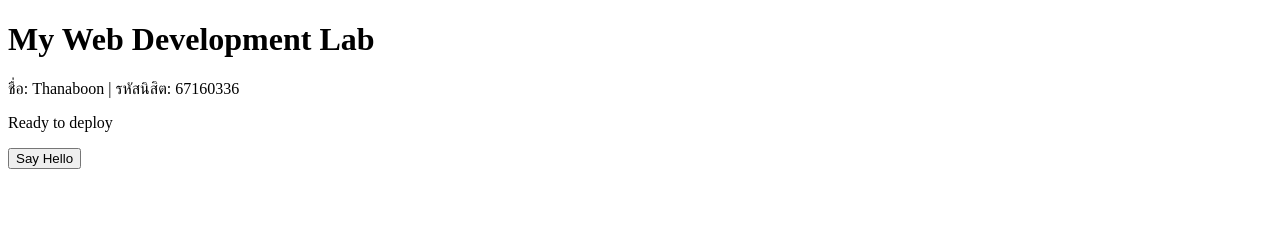
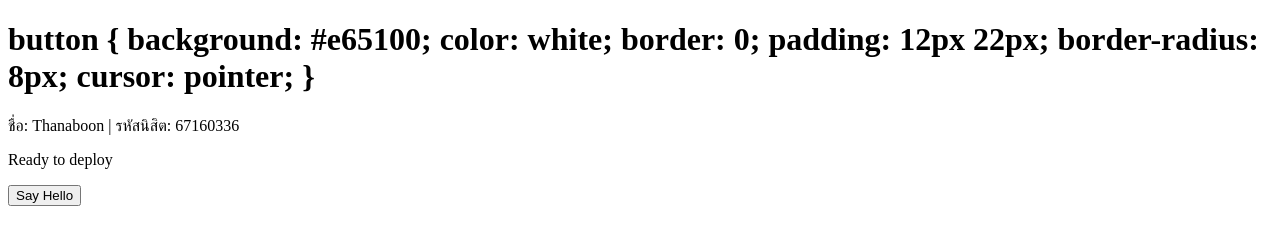
Before and after one commit to 67160336/webdev-actions-lab, a plain HTML site: page index.html in a window 1280 px wide. Drawn offline with Linux system fonts and the light colour scheme.

Commit message:
Update home page design

```diff
--- a/index.html
+++ b/index.html
@@ -8,7 +8,8 @@
 </head>
 <body>
   <main class="card">
-    <h1>My Web Development Lab</h1>
+    <h1>button { background: #e65100; color: white; border: 0;
+padding: 12px 22px; border-radius: 8px; cursor: pointer; }</h1>
     <p>ชื่อ: Thanaboon | รหัสนิสิต: 67160336</p>
     <p id="status">Ready to deploy</p>
     <button id="helloBtn">Say Hello</button>
```
